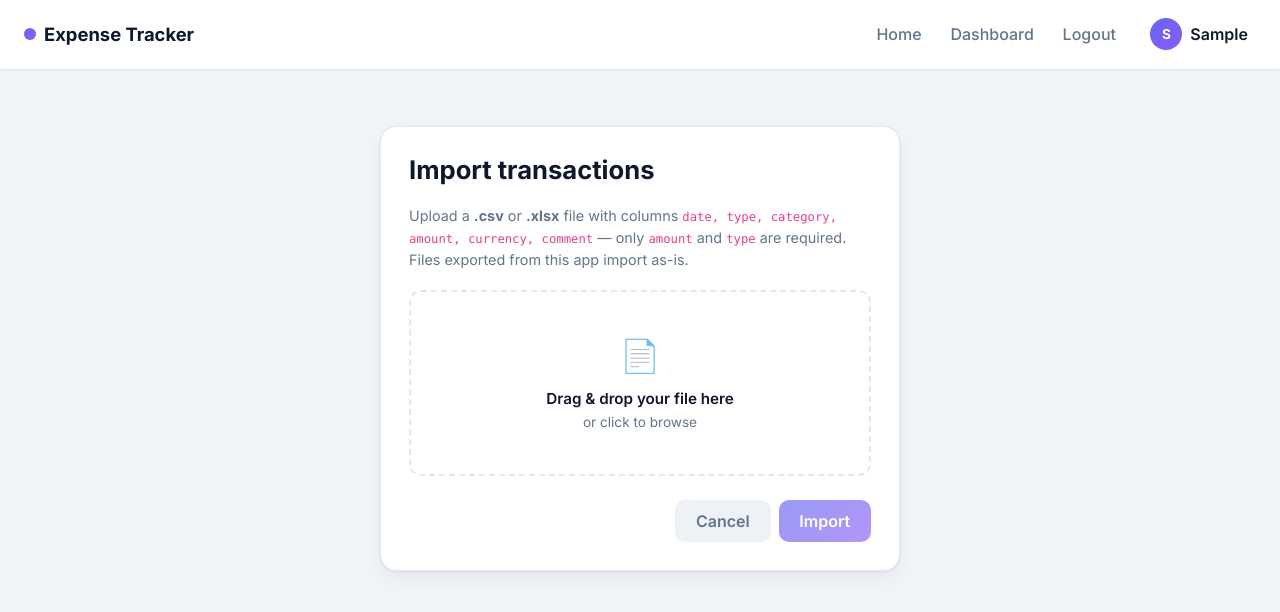
After one commit to GulmurodY/flask-expense-tracker, a Flask app: page /import in a window 1280 px wide. The commit adds this page. Shown: the top 612 px of the page. Run offline with Flask 3, Linux system fonts and the light colour scheme; the visitor is signed in with stand-in values (Sample User, id 1); some libraries are stand-ins or nearby versions.

Commit message:
add import logic & change frontend

```diff
--- a/website/static/style.css
+++ b/website/static/style.css
@@ -245,17 +245,109 @@ body {
 .panel-head .page-title {
   margin-bottom: 1.25rem;
 }
-.export-form {
-  display: flex;
-  align-items: center;
-  gap: 0.5rem;
+.menu-wrap {
+  position: relative;
   margin-bottom: 1.25rem;
 }
-.export-form input[type="text"] {
-  width: 160px;
+.menu-toggle {
+  background: none;
+  border: 1px solid var(--border);
+  border-radius: 10px;
+  color: var(--muted);
+  font-size: 1.3rem;
+  line-height: 1;
+  padding: 0.35rem 0.7rem;
+  cursor: pointer;
+  transition: all 0.15s ease;
 }
-.export-form select {
-  width: 90px;
+.menu-toggle:hover {
+  color: var(--accent);
+  background: #eef2ff;
+  border-color: var(--accent);
+}
+.menu-dropdown {
+  display: none;
+  position: absolute;
+  right: 0;
+  top: calc(100% + 6px);
+  min-width: 160px;
+  background: var(--card);
+  border: 1px solid var(--border);
+  border-radius: 12px;
+  box-shadow: var(--shadow);
+  padding: 0.4rem;
+  z-index: 20;
+}
+.menu-dropdown.open {
+  display: block;
+}
+.menu-dropdown .menu-item {
+  display: block;
+  padding: 0.55rem 0.85rem;
+  border-radius: 8px;
+  color: var(--text);
+  font-weight: 500;
+  font-size: 0.95rem;
+  text-decoration: none;
+}
+.menu-dropdown .menu-item:hover {
+  background: #eef2ff;
+  color: var(--accent);
+}
+
+/* ---------- Import / export dialog pages ---------- */
+.dialog-page {
+  display: flex;
+  justify-content: center;
+  padding-top: 1.5rem;
+}
+.dialog-card {
+  width: 100%;
+  max-width: 520px;
+}
+.dialog-hint {
+  color: var(--muted);
+  font-size: 0.9rem;
+  margin-bottom: 1.25rem;
+}
+.dialog-hint code {
+  font-size: 0.85em;
+}
+.dialog-actions {
+  display: flex;
+  justify-content: flex-end;
+  gap: 0.5rem;
+  margin-top: 1.5rem;
+}
+.dropzone {
+  border: 2px dashed var(--border);
+  border-radius: 12px;
+  padding: 2.5rem 1.5rem;
+  text-align: center;
+  cursor: pointer;
+  transition: border-color 0.15s ease, background 0.15s ease;
+}
+.dropzone:hover,
+.dropzone.dragging {
+  border-color: var(--accent);
+  background: #eef2ff;
+}
+.dropzone.has-file {
+  border-style: solid;
+  border-color: var(--accent);
+}
+.dropzone .dz-icon {
+  font-size: 2rem;
+  margin-bottom: 0.5rem;
+}
+.dropzone .dz-text {
+  font-weight: 600;
+  font-size: 0.95rem;
+}
+.dropzone .dz-sub {
+  color: var(--muted);
+  font-weight: 400;
+  font-size: 0.85rem;
 }
 
 /* ---------- Category breakdown ---------- */
--- /dev/null
+++ b/website/templates/import.html
@@ -0,0 +1,66 @@
+{% extends "base.html" %}
+{% block title %}Import{% endblock %}
+{% block content %}
+
+<div class="dialog-page">
+  <div class="card-panel dialog-card">
+    <h1 class="page-title">Import transactions</h1>
+    <p class="dialog-hint">
+      Upload a <strong>.csv</strong> or <strong>.xlsx</strong> file with columns
+      <code>date, type, category, amount, currency, comment</code> —
+      only <code>amount</code> and <code>type</code> are required.
+      Files exported from this app import as-is.
+    </p>
+    <form method="POST" action="/import" enctype="multipart/form-data">
+      <div class="dropzone" id="dropzone">
+        <input type="file" name="file" id="fileInput" accept=".csv,.xlsx" hidden />
+        <div class="dz-icon">&#128196;</div>
+        <div class="dz-text" id="dzText">
+          Drag &amp; drop your file here<br />
+          <span class="dz-sub">or click to browse</span>
+        </div>
+      </div>
+      <div class="dialog-actions">
+        <a href="/" class="btn btn-clear">Cancel</a>
+        <button type="submit" class="btn btn-primary" id="importBtn" disabled>Import</button>
+      </div>
+    </form>
+  </div>
+</div>
+{% endblock %}
+
+{% block javascript %}
+<script type="text/javascript">
+  const dropzone = document.getElementById("dropzone");
+  const fileInput = document.getElementById("fileInput");
+  const dzText = document.getElementById("dzText");
+  const importBtn = document.getElementById("importBtn");
+
+  function showFile(files) {
+    if (!files.length) return;
+    fileInput.files = files;
+    dzText.textContent = files[0].name;
+    dropzone.classList.add("has-file");
+    importBtn.disabled = false;
+  }
+
+  dropzone.addEventListener("click", (e) => {
+    if (e.target !== fileInput) fileInput.click();
+  });
+  fileInput.addEventListener("change", () => showFile(fileInput.files));
+
+  ["dragenter", "dragover"].forEach((ev) =>
+    dropzone.addEventListener(ev, (e) => {
+      e.preventDefault();
+      dropzone.classList.add("dragging");
+    })
+  );
+  ["dragleave", "drop"].forEach((ev) =>
+    dropzone.addEventListener(ev, (e) => {
+      e.preventDefault();
+      dropzone.classList.remove("dragging");
+    })
+  );
+  dropzone.addEventListener("drop", (e) => showFile(e.dataTransfer.files));
+</script>
+{% endblock %}
--- a/website/views.py
+++ b/website/views.py
@@ -176,6 +176,13 @@ def export():
     start = _parse_date(start_raw)
     end = _parse_date(end_raw)
 
+    default_name = f'transactions_{today.strftime("%Y-%m-%d")}'
+
+    if 'format' not in request.args:
+        return render_template("export.html", user=current_user,
+                               start=start_raw or '', end=end_raw or '',
+                               default_name=default_name)
+
     if (start_raw and start is None) or (end_raw and end is None):
         flash('Please enter valid export dates!', category='error')
         return redirect('/')
@@ -197,7 +204,7 @@ def export():
 
     raw = (request.args.get('filename') or '').strip()
     name = re.sub(r'[^A-Za-z0-9._-]+', '_', raw).strip('._')
-    name = re.sub(r'\.(csv|xlsx)$', '', name, flags=re.IGNORECASE).strip('._') or 'transactions'
+    name = re.sub(r'\.(csv|xlsx)$', '', name, flags=re.IGNORECASE).strip('._') or default_name
 
     buf = io.BytesIO()
     if request.args.get('format') == 'xlsx':
@@ -214,6 +221,102 @@ def export():
                      download_name=download_name, mimetype=mimetype)
 
 
+@views.route('/import', methods=['GET', 'POST'])
+@login_required
+def import_transactions():
+    if request.method == 'GET':
+        return render_template("import.html", user=current_user)
+
+    file = request.files.get('file')
+    if file is None or not file.filename:
+        flash('Please choose a file to import!', category='error')
+        return redirect('/')
+
+    ext = file.filename.rsplit('.', 1)[-1].lower() if '.' in file.filename else ''
+    try:
+        if ext == 'xlsx':
+            df = pd.read_excel(file)
+        elif ext == 'csv':
+            df = pd.read_csv(file)
+        else:
+            flash('Unsupported file type — please upload a .csv or .xlsx file!', category='error')
+            return redirect('/')
+    except Exception:
+        flash('Could not read the file — make sure it is a valid CSV or Excel file!', category='error')
+        return redirect('/')
+
+    df.columns = [str(c).strip().lower() for c in df.columns]
+    missing = [c for c in ('amount', 'type') if c not in df.columns]
+    if missing:
+        flash(f'Missing required column(s): {", ".join(missing)}!', category='error')
+        return redirect('/')
+
+    today = date.today()
+    category_lookup = {c.lower(): c for c in CATEGORIES}
+    imported = 0
+    errors = []
+
+    for i, row in df.iterrows():
+        rownum = i + 2  # +1 for the header row, +1 for 1-based numbering
+
+        try:
+            amount = float(row['amount'])
+        except (TypeError, ValueError):
+            amount = None
+        if amount is None or pd.isna(amount):
+            errors.append(f'row {rownum}: invalid amount')
+            continue
+        if amount < 0:
+            errors.append(f'row {rownum}: negative amount')
+            continue
+
+        type = str(row['type']).strip().lower()
+        if type not in ('income', 'expense'):
+            errors.append(f'row {rownum}: type must be income or expense')
+            continue
+
+        raw_date = row.get('date')
+        if raw_date is None or pd.isna(raw_date) or str(raw_date).strip() == '':
+            transaction_date = today
+        elif isinstance(raw_date, datetime):
+            transaction_date = raw_date.date()
+        else:
+            transaction_date = _parse_date(str(raw_date).strip())
+        if transaction_date is None:
+            errors.append(f'row {rownum}: invalid date (use YYYY-MM-DD)')
+            continue
+        if transaction_date > today:
+            errors.append(f'row {rownum}: date is in the future')
+            continue
+
+        raw_category = row.get('category')
+        if raw_category is None or pd.isna(raw_category):
+            category = 'Other'
+        else:
+            category = category_lookup.get(str(raw_category).strip().lower(), 'Other')
+
+        raw_comment = row.get('comment')
+        comment = '' if raw_comment is None or pd.isna(raw_comment) else str(raw_comment)
+
+        new_note = Note(user_id=current_user.id, amount=amount, type=type,
+                        comment=comment, category=category,
+                        date=datetime.combine(transaction_date, time.min))
+        db.session.add(new_note)
+        imported += 1
+
+    if imported:
+        db.session.commit()
+        flash(f'Imported {imported} transaction(s)!', category='success')
+    if errors:
+        shown = '; '.join(errors[:3])
+        more = f' (+{len(errors) - 3} more)' if len(errors) > 3 else ''
+        flash(f'Skipped {len(errors)} row(s): {shown}{more}', category='error')
+    if not imported and not errors:
+        flash('The file has no rows to import!', category='error')
+
+    return redirect('/')
+
+
 @views.route('/delete-note', methods=['POST'])
 @login_required
 def delete_note():
```
Also changed, not shown: website/templates/export.html (added, +38 -0 lines), website/templates/home.html (+19 -10 lines), 2 other files.
